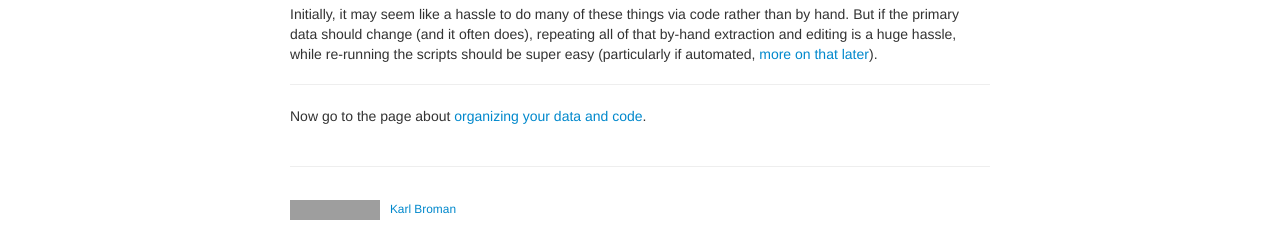
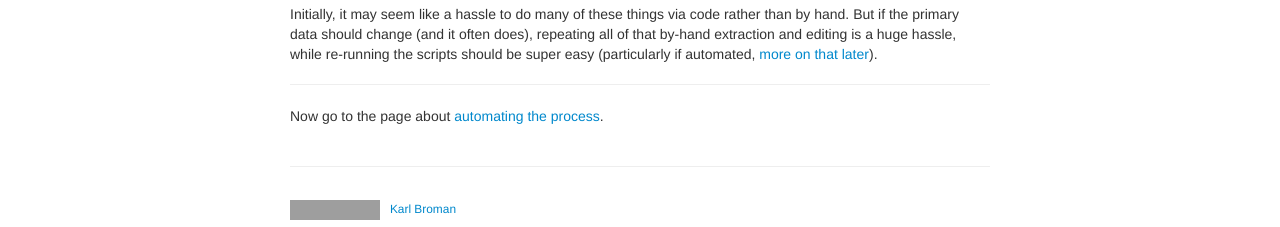
Before and after one commit to kbroman/steps2rr, a Jekyll site: the page built from pages/scripts.md, in a window 1280 px wide. Shown: the part 811-1038 px from the top of the page. Built offline with Jekyll 4.4.1, drawn with Linux system fonts in a browser that asks for light colours; grey boxes are pictures that could not be loaded.

Commit message:
Switch the first two steps

```diff
--- a/pages/scripts.md
+++ b/pages/scripts.md
@@ -76,4 +76,4 @@ is a huge hassle, while re-running the scripts should be super easy
 
 ---
 
-Now go to the page about [organizing your data and code](organize.html).
+Now go to the page about [automating the process](automate.html).
```
Also changed, not shown: index.md (+1 -1 lines), pages/organize.md (+1 -1 lines).
